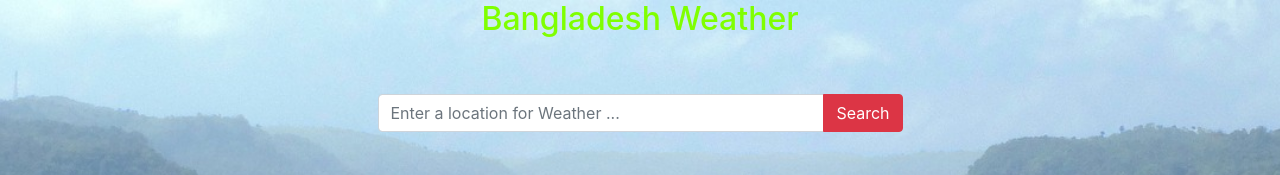
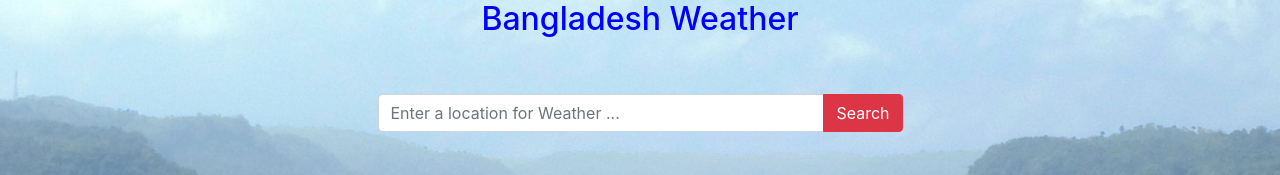
Before and after one commit to Jobayer75/Bd-Weather, a plain HTML site: page index.html in a window 1280 px wide. Shown: the top 175 px of the page. Drawn offline with nearby package versions, Linux system fonts and the light colour scheme; files whose address does not match are found by name.

Commit message:
Update index.html

```diff
--- a/index.html
+++ b/index.html
@@ -12,7 +12,7 @@
     <style>
         h2 {
             text-align: center;
-            color: chartreuse;
+            color: blue;
         }
         body {
             background: url(images/Bangladesh-summer-2.jpg) no-repeat;
```
